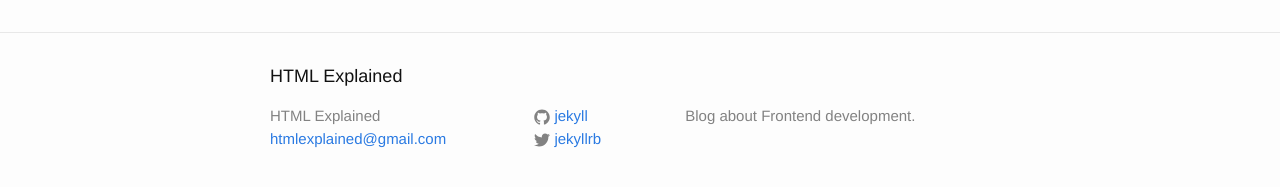
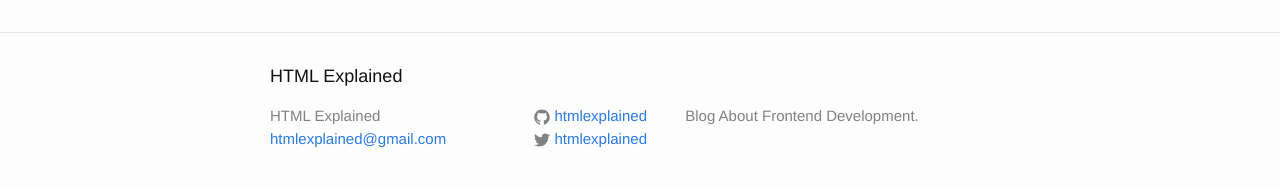
Before and after one commit to htmlexplained/htmlexplained.github.io, a Jekyll site: the page built from about.md, in a window 1280 px wide. Shown: the part 318-505 px from the top of the page. Built offline with Jekyll 4.4.1, drawn with Linux system fonts in a browser that asks for light colours.

Commit message:
update social share address config.yml

```diff
--- a/_config.yml
+++ b/_config.yml
@@ -1,11 +1,11 @@
 # Site settings
 title: HTML Explained
 email: htmlexplained@gmail.com
-description: Blog about Frontend development.
+description: Blog About Frontend Development.
 baseurl: "" # the subpath of your site, e.g. /blog/
 url: "http://htmlexplained.github.io/" # the base hostname & protocol for your site
-twitter_username: jekyllrb
-github_username:  jekyll
+twitter_username: htmlexplained
+github_username:  htmlexplained
 
 # Build settings
 markdown: kramdown
```
